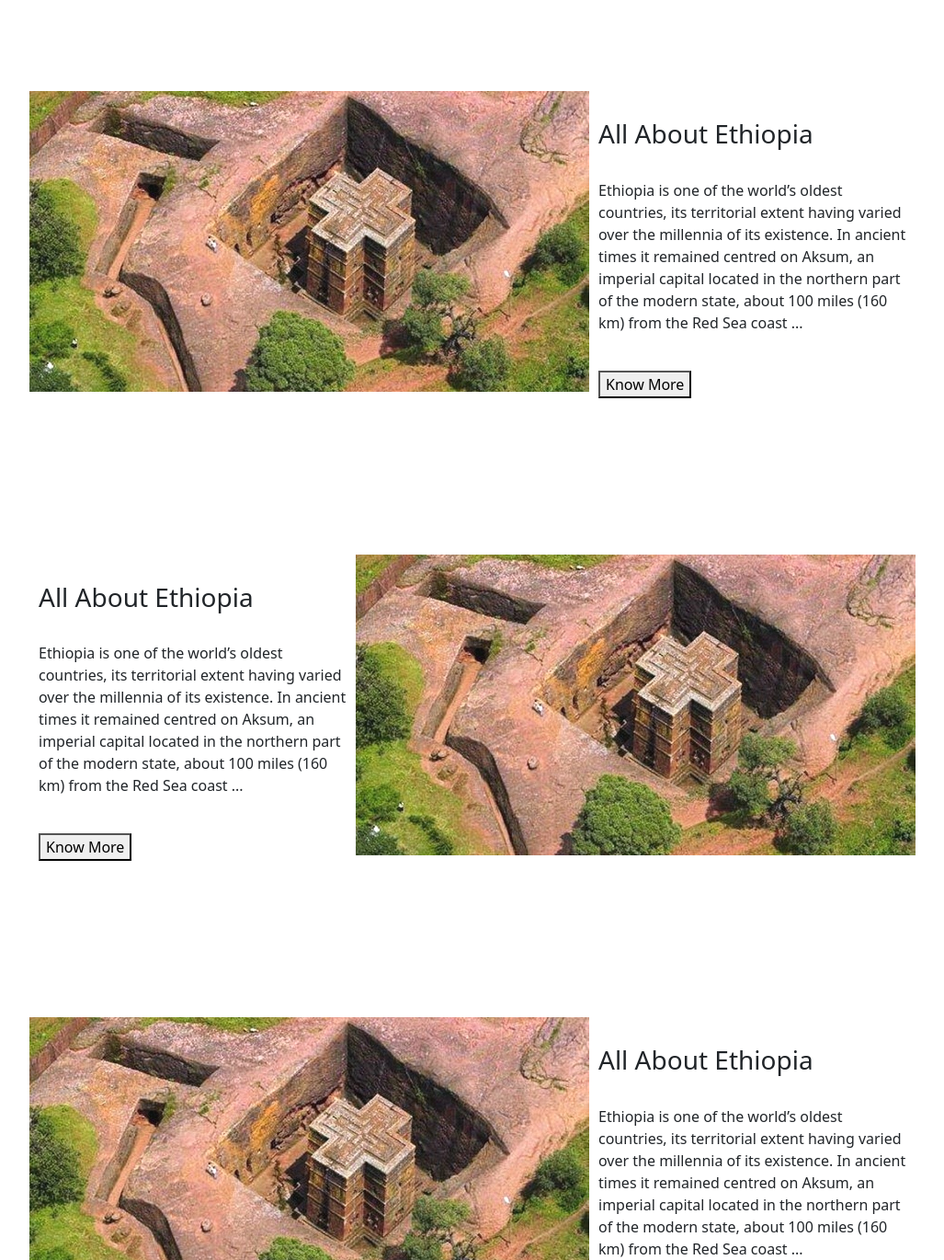
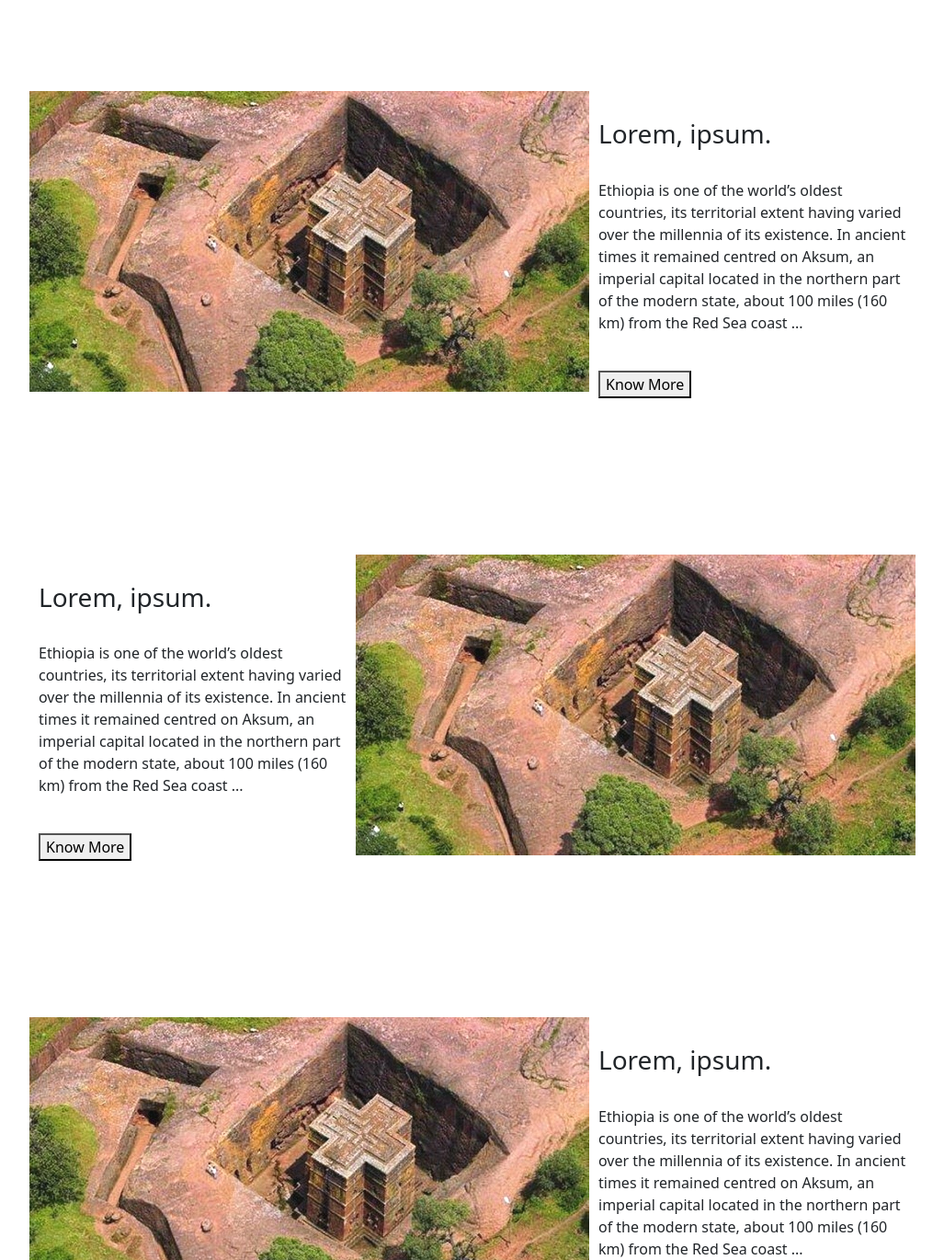
Before and after one commit to yohannes57/visitEthiopia, a plain HTML site: page index.html in a window 1280 px wide. Shown: the part 6520-7890 px from the top of the page at 92% size, without its empty margins (126-1153 px from the left). Drawn offline with nearby package versions, Linux system fonts and the light colour scheme.

Commit message:
index modified

```diff
--- a/index.html
+++ b/index.html
@@ -416,7 +416,7 @@
         </div>
         <div class="fourth-desc">
           <div id="fourth-desc-parg">
-            <h3>All About Ethiopia</h3>
+            <h3>Lorem, ipsum.</h3>
             <br>
             <P>Ethiopia is one of the world’s oldest countries, its territorial extent having varied over the millennia
               of
@@ -433,7 +433,7 @@
       <div id="fourth-one">
         <div class="fourth-desc">
           <div id="fourth-desc-parg">
-            <h3>All About Ethiopia</h3>
+            <h3>Lorem, ipsum.</h3>
             <br>
             <P>Ethiopia is one of the world’s oldest countries, its territorial extent having varied over the millennia
               of
@@ -456,7 +456,7 @@
         </div>
         <div class="fourth-desc">
           <div id="fourth-desc-parg">
-            <h3>All About Ethiopia</h3>
+            <h3>Lorem, ipsum.</h3>
             <br>
             <P>Ethiopia is one of the world’s oldest countries, its territorial extent having varied over the millennia
               of
@@ -472,6 +472,8 @@
     </div>
 
   </section>
+  <!--  -->
+  <!-- section three -->
   <!-- comment reciver section -->
   <section class="container-fluid mb-4">
     <div class="container ">
```
